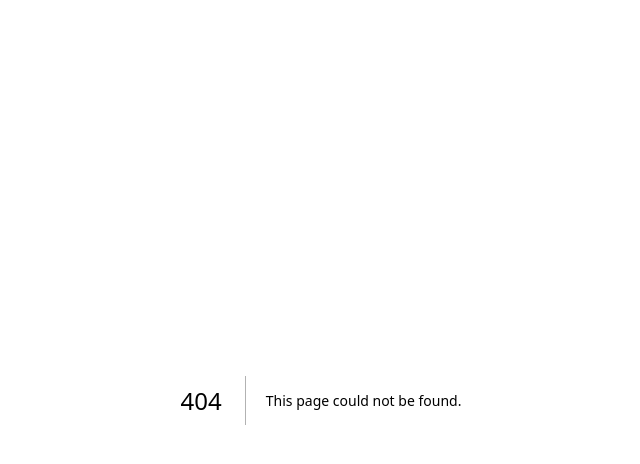
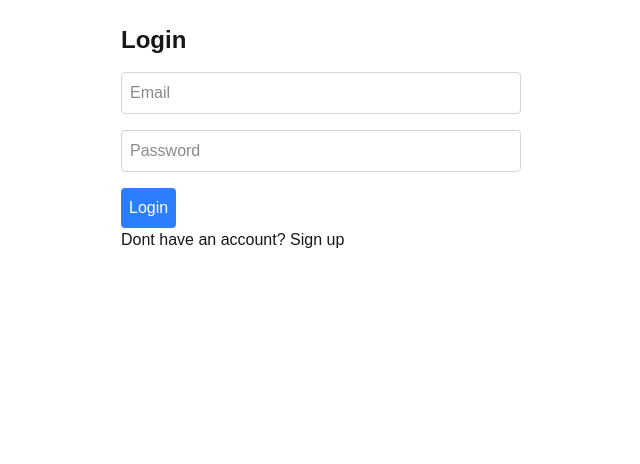
Before and after one commit to sharjeelac/Vertix, a Next.js app: page /login in a window 1280 px wide. Before the commit this address had no page. Shown: the top 464 px of the page, without its empty margins (319-959 px from the left). Built offline with nearby package versions, Linux system fonts and the light colour scheme.

Commit message:
create login page

```diff
--- /dev/null
+++ b/app/login/page.tsx
@@ -0,0 +1,58 @@
+'use client'
+
+import { error } from "console"
+import { signIn } from "next-auth/react"
+import { useRouter } from "next/navigation"
+import { useState } from "react"
+
+const LoginPage = () => {
+    const [email , setEmail] = useState("")
+    const [password , setPassword] = useState("")
+    const router = useRouter()
+
+    const handleLogin = async (e: React.FormEvent<HTMLFormElement>)=>{
+        e.preventDefault()
+        try {
+            const res = await signIn("credentials", {
+                email,
+                password,
+                redirect : false
+            })
+
+            if(res?.error){
+                console.log(error)
+            } else {
+                router.push('/')
+            }
+        } catch (error) {
+            console.log(error)
+        }
+    }
+  return (
+    <div className="max-w-md mx-auto p-6">
+        <h1 className="text-2xl font-bold mb-4">Login</h1>
+        <form onSubmit={handleLogin} className="space-y-4">
+            <input
+                type="email"
+                placeholder="Email"
+                value={email}
+                onChange={(e) => setEmail(e.target.value)}
+                className="w-full p-2 border border-gray-300 rounded"
+            />
+            <input
+                type="password"
+                placeholder="Password"
+                value={password}
+                onChange={(e) => setPassword(e.target.value)}
+                className="w-full p-2 border border-gray-300 rounded"
+            />
+            <button type="submit" className="bg-blue-500 text-white p-2 rounded">
+                Login
+            </button>
+        </form>
+    <p>Dont have an account? <a href="/signup">Sign up</a></p>
+    </div>
+  )
+}
+
+export default LoginPage
```
